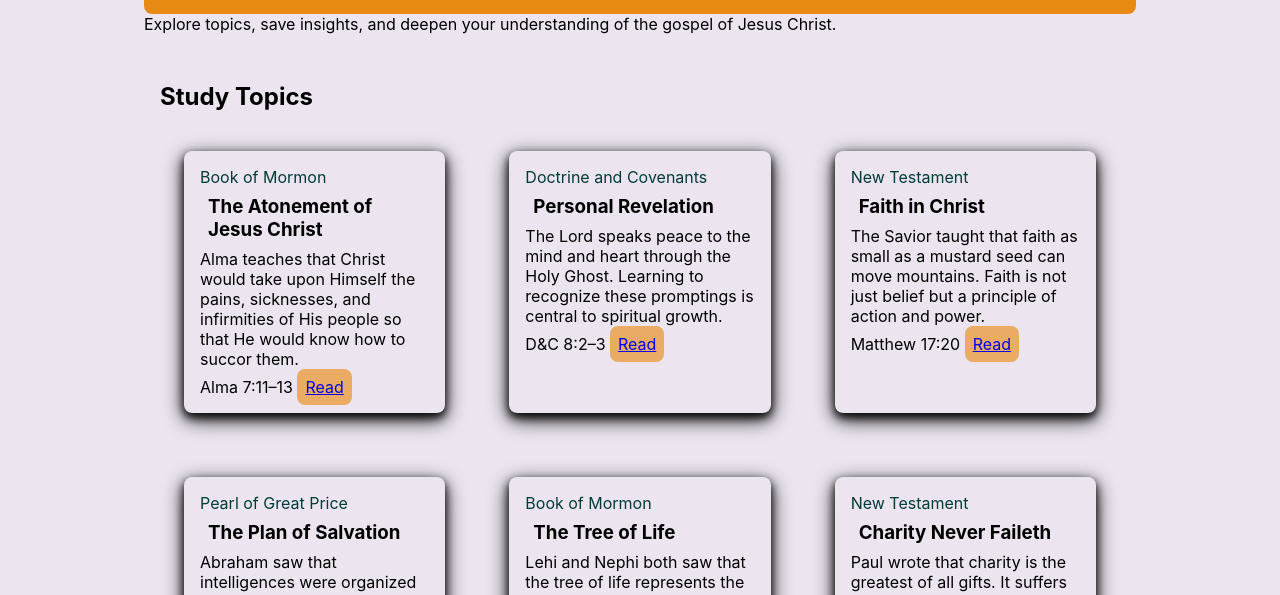
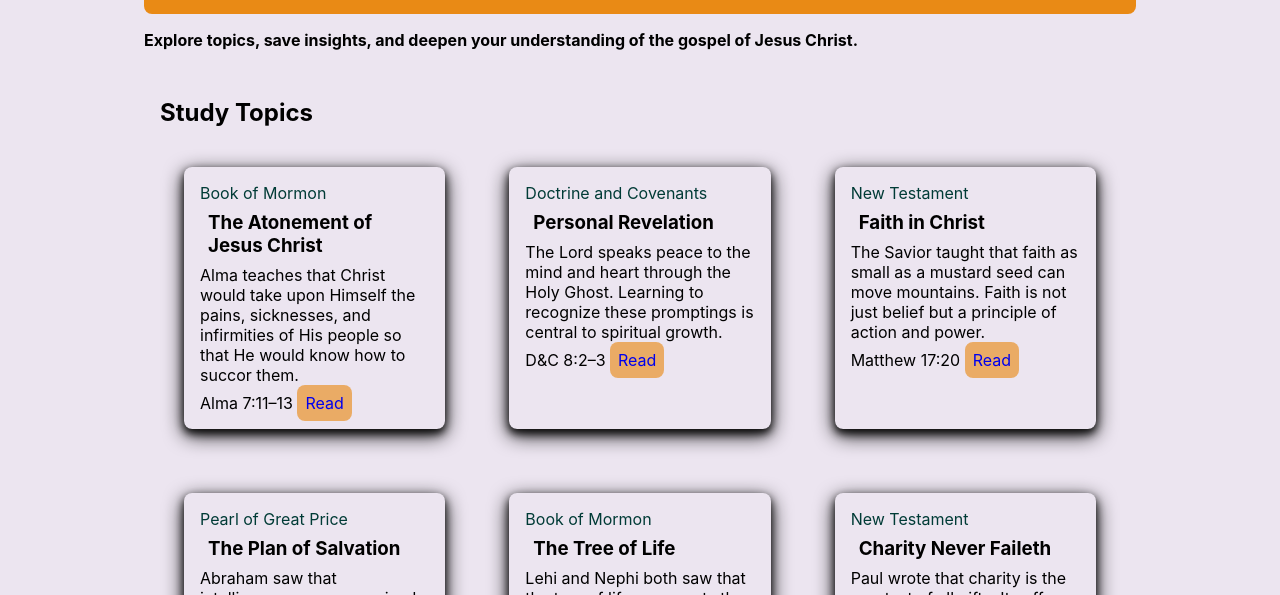
Before and after one commit to CatsRun/wdd331-practice, a plain HTML site: page unit-2/index.html in a window 1280 px wide. Shown: the part 205-800 px from the top of the page. Drawn offline with Linux system fonts and the light colour scheme.

Commit message:
finished

```diff
--- a/unit-2/css/components/nav.css
+++ b/unit-2/css/components/nav.css
@@ -4,10 +4,7 @@
 /* TODO: Style the navigation */
 
 .site-nav {
-  /* text-decoration: none;
-  background-color: aqua; */
   display: flex;
-  /* flex-direction: row; */
   justify-content: space-between;
 }
 
@@ -22,16 +19,18 @@
 
 .site-nav a {
   color: var(--color-primary);
-  text-decoration: none;
+  /* text-decoration: none; */
   padding: var(--spacing-small);
   border-radius: var(--border-radius);
 }
 
+/* active nav link is highlighted */
 .site-nav a[aria-current='page'] {
   background-color: var(--color-primary);
   color: var(--color-background);
 }
 
+/* nav buttons not in use have lower opacity */
 .site-nav a:not([aria-current='page']) {
   opacity: 0.8;
 }
--- a/unit-2/css/components/temples.css
+++ b/unit-2/css/components/temples.css
@@ -22,5 +22,3 @@
 .temple-status:not(.temple-status.open) {
   font-style: italic;
 }
-
-/* ------------- */
--- a/unit-2/css/tokens/colors.css
+++ b/unit-2/css/tokens/colors.css
@@ -1,6 +1,8 @@
 /* Color tokens: define all color values for the site.
    Name by purpose (--color-primary, --color-surface)
    not appearance (--blue, --light-gray). */
+/* color pallete https://coolors.co/012622-003b36-ece5f0-e98a15-4e3d42  */
+
 :root {
   /* TODO: Define color tokens here */
   --color-primary: #003b36;
--- a/unit-2/css/utilities/utilities.css
+++ b/unit-2/css/utilities/utilities.css
@@ -5,5 +5,12 @@
 /* TODO: Add any utility classes you find useful */
 
 /* p after h1 needs margin above and weight bold */
+h1 + p {
+  margin-top: var(--spacing-medium);
+  font-weight: bold;
+}
 
-/*  */
+/* remove all underline from the links */
+a {
+  text-decoration: none;
+}
```
Also changed, not shown: index.html (+5 -0 lines).
